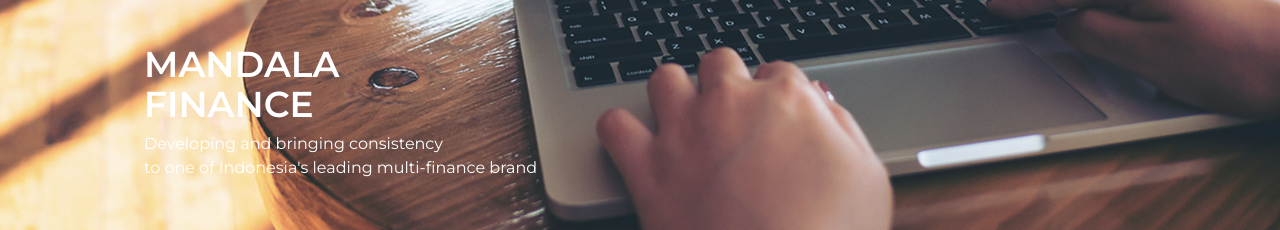
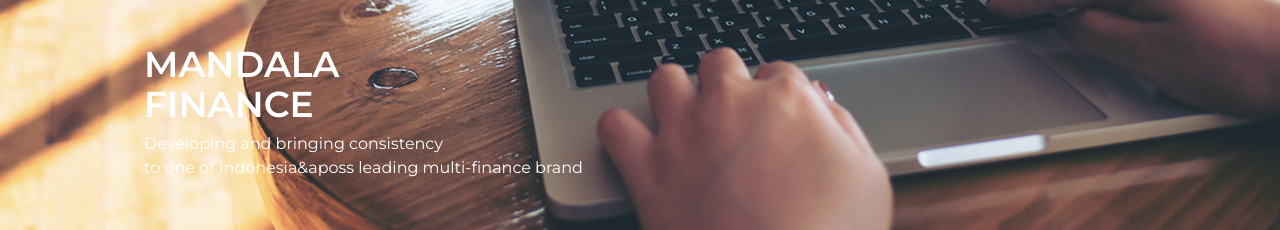
Before and after one commit to dprama/bg-agency, a Next.js app: page / in a window 1280 px wide. Shown: the part 1820-2050 px from the top of the page. Built offline with nearby package versions, Linux system fonts and the light colour scheme.

Commit message:
changes 3

```diff
--- a/pages/index.js
+++ b/pages/index.js
@@ -77,7 +77,7 @@
 <div class="flex items-end w-full h-screen bg-[url('/images/portfolio/mandala.jpg')] bg-cover bg-center">
 <div class="portfolio-text py-16 px-4 mx-auto text-white">
         <h2 class="text-4xl font-semibold uppercase mb-2">Mandala <br/> Finance</h2>
-        <p>Developing and bringing consistency <br/>to one of Indonesia's leading multi-finance brand</p>
+        <p>Developing and bringing consistency <br/>to one of Indonesia&aposs leading multi-finance brand</p>
 
 </div>
 </div>
@@ -120,7 +120,7 @@
 </div>
 
 <div class="py-16 px-4 mx-auto bg-white">
-  <h4 class="text-4xl font-semibold text-center mb-10">Clients we've worked with</h4>
+  <h4 class="text-4xl font-semibold text-center mb-10">Clients we&aposve worked with</h4>
   <Image class="mx-auto" src="/images/clients.jpg" width={800} height={120} />
 </div>
 
```
